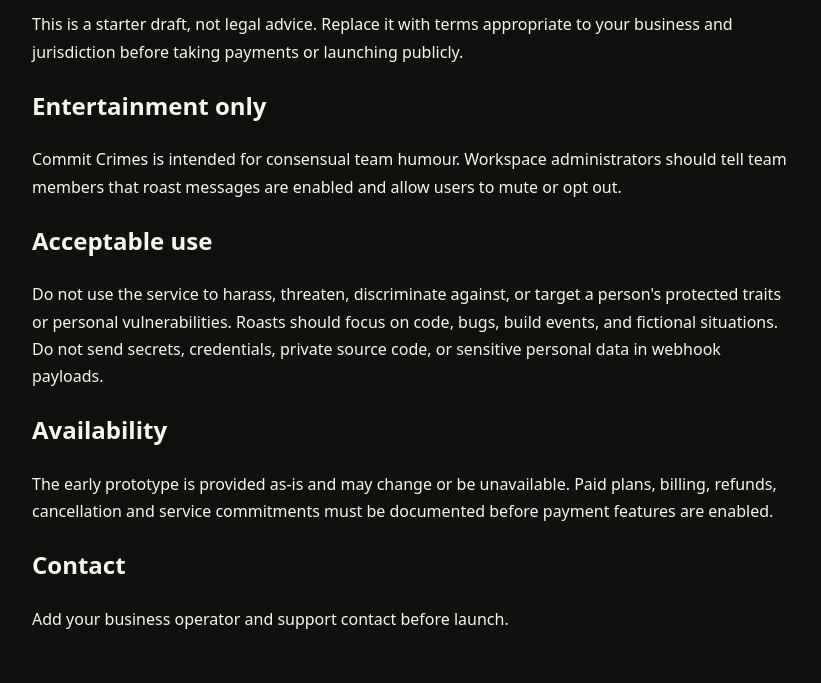
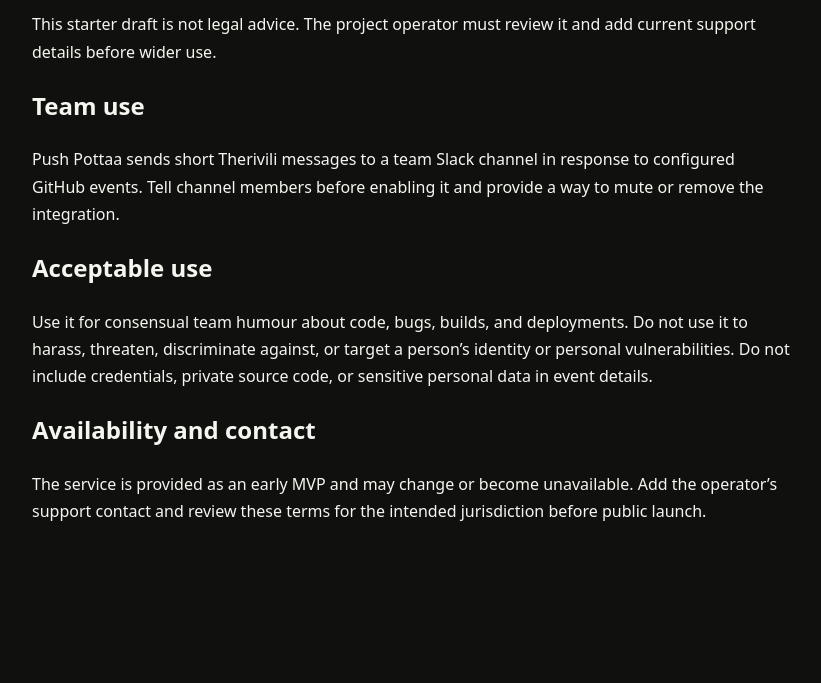
Before and after one commit to Monnacoder/Push-Pottaa, a website: page terms.html in a window 1280 px wide. Shown: the part 163-846 px from the top of the page, without its empty margins (228-1049 px from the left). After the commit the page ends 800 px from the top, so only its background shows below. Drawn offline with Linux system fonts and the light colour scheme.

Commit message:
Rewrite terms for Push Pottaa MVP

```diff
--- a/terms.html
+++ b/terms.html
@@ -1 +1 @@
-<!doctype html><html lang="en"><meta charset="utf-8"><meta name="viewport" content="width=device-width,initial-scale=1"><title>Terms — Commit Crimes</title><body style="font:16px/1.7 system-ui;max-width:760px;margin:50px auto;padding:0 20px;background:#10110f;color:#f5f6ef"><p><a href="/" style="color:#d5ff57">← Commit Crimes</a></p><h1>Terms of use (launch draft)</h1><p>This is a starter draft, not legal advice. Replace it with terms appropriate to your business and jurisdiction before taking payments or launching publicly.</p><h2>Entertainment only</h2><p>Commit Crimes is intended for consensual team humour. Workspace administrators should tell team members that roast messages are enabled and allow users to mute or opt out.</p><h2>Acceptable use</h2><p>Do not use the service to harass, threaten, discriminate against, or target a person's protected traits or personal vulnerabilities. Roasts should focus on code, bugs, build events, and fictional situations. Do not send secrets, credentials, private source code, or sensitive personal data in webhook payloads.</p><h2>Availability</h2><p>The early prototype is provided as-is and may change or be unavailable. Paid plans, billing, refunds, cancellation and service commitments must be documented before payment features are enabled.</p><h2>Contact</h2><p>Add your business operator and support contact before launch.</p></body></html>
+<!doctype html><html lang="en"><meta charset="utf-8"><meta name="viewport" content="width=device-width,initial-scale=1"><title>Terms — Push Pottaa</title><body style="font:16px/1.7 system-ui;max-width:760px;margin:50px auto;padding:0 20px;background:#10110f;color:#f5f6ef"><p><a href="/" style="color:#d5ff57">← Push Pottaa</a></p><h1>Terms of use (draft)</h1><p>This starter draft is not legal advice. The project operator must review it and add current support details before wider use.</p><h2>Team use</h2><p>Push Pottaa sends short Therivili messages to a team Slack channel in response to configured GitHub events. Tell channel members before enabling it and provide a way to mute or remove the integration.</p><h2>Acceptable use</h2><p>Use it for consensual team humour about code, bugs, builds, and deployments. Do not use it to harass, threaten, discriminate against, or target a person’s identity or personal vulnerabilities. Do not include credentials, private source code, or sensitive personal data in event details.</p><h2>Availability and contact</h2><p>The service is provided as an early MVP and may change or become unavailable. Add the operator’s support contact and review these terms for the intended jurisdiction before public launch.</p></body></html>
```
